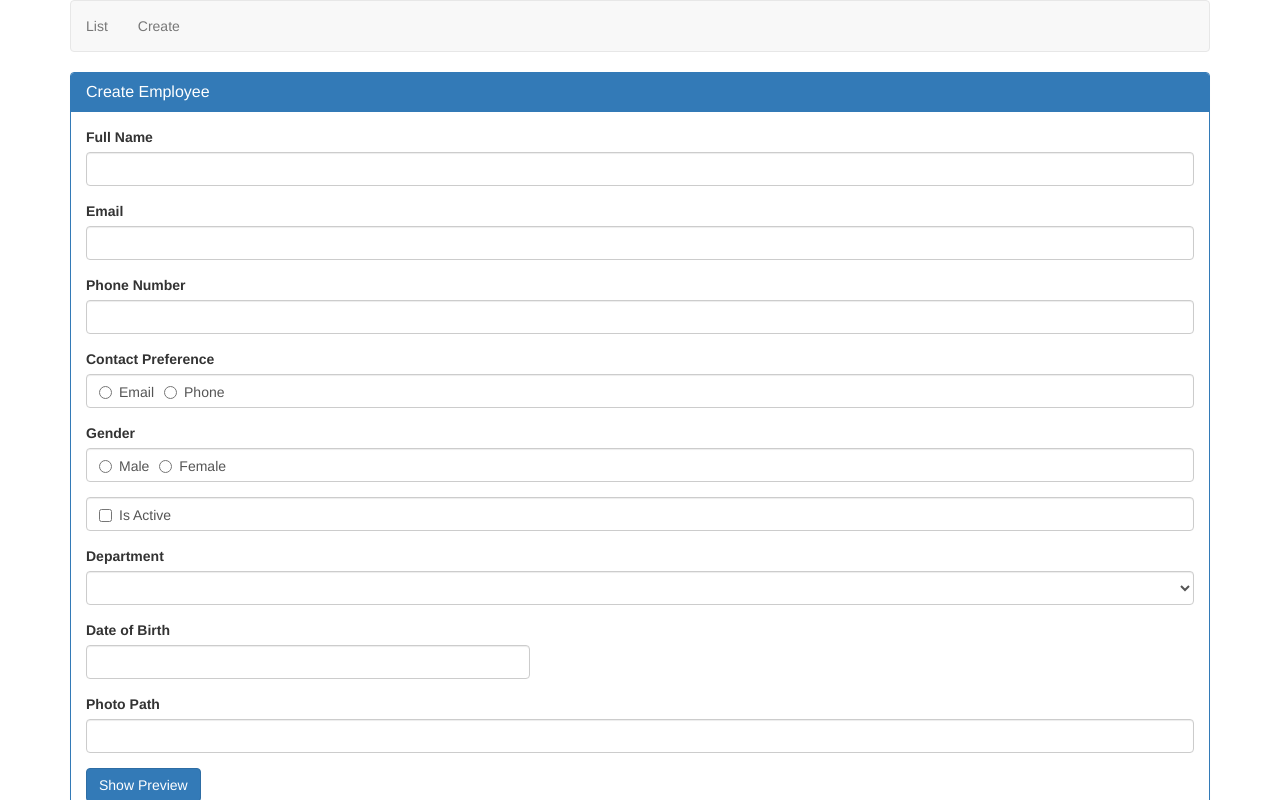
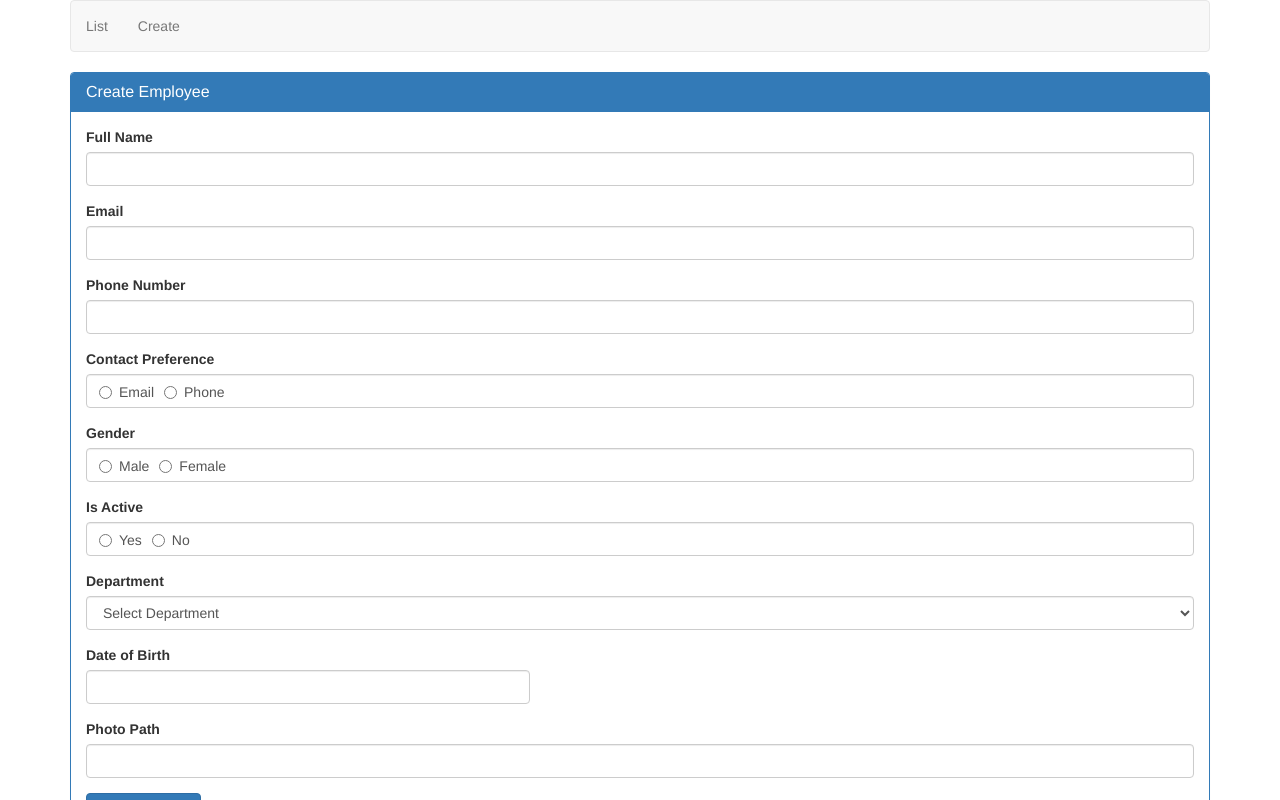
Before and after one commit to houh60/AngularCRUD02, an Angular app: page /create in a window 1280 px wide. Shown: the top 800 px of the page. Built offline with nearby package versions, Linux system fonts and the light colour scheme.

Commit message:
new changes

```diff
--- a/src/app/app.module.ts
+++ b/src/app/app.module.ts
@@ -8,12 +8,14 @@ import { CreateEmployeeComponent } from './employees/create-employee/create-empl
 import { FormsModule } from '@angular/forms';
 import { BsDatepickerModule } from 'ngx-bootstrap/datepicker';
 import { BrowserAnimationsModule } from '@angular/platform-browser/animations';
+import { SelectRequiredValidatorDirective } from './shared/select-required-validator.directive';
 
 @NgModule({
   declarations: [
     AppComponent,
     ListEmployeesComponent,
-    CreateEmployeeComponent
+    CreateEmployeeComponent,
+    SelectRequiredValidatorDirective
   ],
   imports: [
     BrowserModule,
--- a/src/app/employees/create-employee/create-employee.component.html
+++ b/src/app/employees/create-employee/create-employee.component.html
@@ -54,7 +54,7 @@
           Preference is required</span>
       </div>
 
-      <div class="form-group" [class.has-error]="gender.touched && gender.invalid" [class.has-success]="gender.valid">
+      <div class="form-group" [class.has-error]="gender.touched && gender.invalid">
         <label class="control-label">Gender</label>
         <div class="form-control">
           <label for="male" class="radio-inline">
@@ -72,25 +72,31 @@
           required</span>
       </div>
 
-      <div class="form-group" [class.has-error]="isActive.touched && isActive.value == null">
+      <div class="form-group" [class.has-error]="isActive.touched && isActive.invalid">
+        <label class="control-label">Is Active</label>
         <div class="form-control">
-          <label for="isActive" class="checkbox-inline control-label">
-            <input type="checkbox" id="isActive" name="isActive" value="isActive" [(ngModel)]="employee.isActive"
-              required #isActive="ngModel">
-            Is Active
+          <label for="yes" class="radio-inline">
+            <input type="radio" id="yes" required name="isActive" value="yes" [(ngModel)]="employee.isActive"
+              #isActive="ngModel" [checked]="yes" (click)="toggleIsActiveYes()">Yes
+          </label>
+          <label for="no" class="radio-inline">
+            <input type="radio" id="no" name="isActive" value="false" [(ngModel)]="employee.isActive"
+              #isActive="ngModel" [checked]="no" (click)="toggleIsActiveNo()">No
           </label>
         </div>
-        <span class="help-block" *ngIf="isActive.touched && isActive.value == null">Is-active is
+        <span class="help-block" *ngIf="isActive.touched && isActive.errors && isActive.errors['required']">Is-active is
           required</span>
       </div>
 
-      <div class="form-group">
-        <label for="department">
-          Department
-        </label>
-        <select name="department" id="department" [(ngModel)]="employee.department" class="form-control">
-          <option *ngFor="let dept of departments" [value]="dept.id">{{dept.name}}</option>
+      <div class="form-group" [class.has-error]="department.touched && department.invalid">
+        <label for="department" class="control-label">Department</label>
+        <select name="department" id="department" [(ngModel)]="employee.department" class="form-control"
+          appSelectValidator="{{departments[0].id}}" #department="ngModel">
+          <option *ngFor="let dept of departments" [ngValue]="dept.id">{{dept.name}}</option>
         </select>
+        <span class="help-block"
+          *ngIf="department.touched && department.errors && department.errors['defaultSelected']">Department is
+          required</span>
       </div>
 
       <div class="row">
--- a/src/app/employees/create-employee/create-employee.component.ts
+++ b/src/app/employees/create-employee/create-employee.component.ts
@@ -11,6 +11,7 @@ import { Employee } from '../../models/employee.model';
 })
 export class CreateEmployeeComponent {
   departments: Department[] = [
+    { id: 0, name: 'Select Department' },
     { id: 1, name: 'Help Desk' },
     { id: 2, name: 'HR' },
     { id: 3, name: 'IT' },
@@ -26,7 +27,7 @@ export class CreateEmployeeComponent {
     phoneNumber: null,
     contactPreference: null,
     dateOfBirth: null,
-    department: null,
+    department: 0,
     isActive: null,
     photoPath: null,
   };
@@ -46,6 +47,8 @@ export class CreateEmployeeComponent {
   female = false;
   contactPreferenceEmail = false;
   contactPreferencePhone = false;
+  yes = false;
+  no = false;
 
   constructor(private changeDetector: ChangeDetectorRef) {}
 
@@ -85,6 +88,20 @@ export class CreateEmployeeComponent {
     }
   }
 
+  toggleIsActiveYes() {
+    this.yes = !this.yes;
+    if (!this.yes) {
+      this.employee.isActive = null;
+    }
+  }
+
+  toggleIsActiveNo() {
+    this.no = !this.no;
+    if (!this.no) {
+      this.employee.isActive = null;
+    }
+  }
+
   saveEmployee(employee: Employee) {
     // console.log("empForm: ", empForm);
     console.log("employee: ", employee);
--- a/src/app/employees/list-employees/list-employees.component.ts
+++ b/src/app/employees/list-employees/list-employees.component.ts
@@ -15,7 +15,7 @@ export class ListEmployeesComponent {
       contactPreference: 'Email',
       email: 'mark@pragimtech.com',
       dateOfBirth: new Date('10/25/1988'),
-      department: 'IT',
+      department: 3,
       isActive: true,
       photoPath: 'assets/images/mark.png'
     },
@@ -26,7 +26,7 @@ export class ListEmployeesComponent {
       contactPreference: 'Phone',
       phoneNumber: 2345978640,
       dateOfBirth: new Date('11/20/1979'),
-      department: 'HR',
+      department: 2,
       isActive: true,
       photoPath: 'assets/images/mary.png'
     },
@@ -37,7 +37,7 @@ export class ListEmployeesComponent {
       contactPreference: 'Phone',
       phoneNumber: 5432978640,
       dateOfBirth: new Date('3/25/1976'),
-      department: 'IT',
+      department: 3,
       isActive: false,
       photoPath: 'assets/images/john.png'
     },
--- a/src/app/models/employee.model.ts
+++ b/src/app/models/employee.model.ts
@@ -6,7 +6,7 @@ export interface Employee {
   phoneNumber?: number;
   contactPreference: string;
   dateOfBirth: Date;
-  department: string;
+  department: number;
   isActive: boolean;
   photoPath?: string;
 }
--- /dev/null
+++ b/src/app/shared/select-required-validator.directive.ts
@@ -0,0 +1,18 @@
+import { Directive, Input } from "@angular/core";
+import { AbstractControl, NG_VALIDATORS, ValidationErrors, Validator } from "@angular/forms";
+
+@Directive({
+  selector: '[appSelectValidator]',
+  providers: [{
+    provide: NG_VALIDATORS,
+    useExisting: SelectRequiredValidatorDirective,
+    multi: true
+  }]
+})
+export class SelectRequiredValidatorDirective implements Validator {
+  @Input() appSelectValidator: string;
+  validate(control: AbstractControl<any, any>): ValidationErrors {
+    return control.value == this.appSelectValidator ? { 'defaultSelected': true } : null
+  }
+
+}
```
